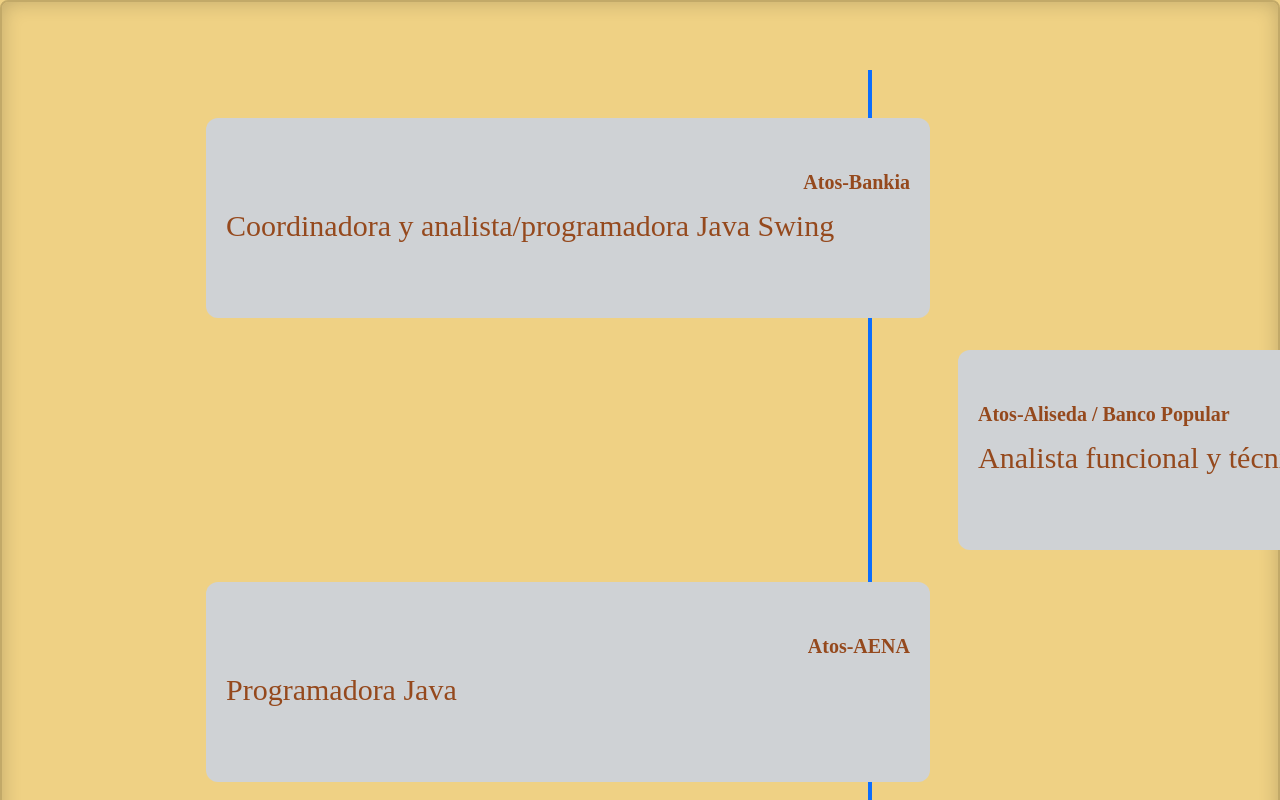
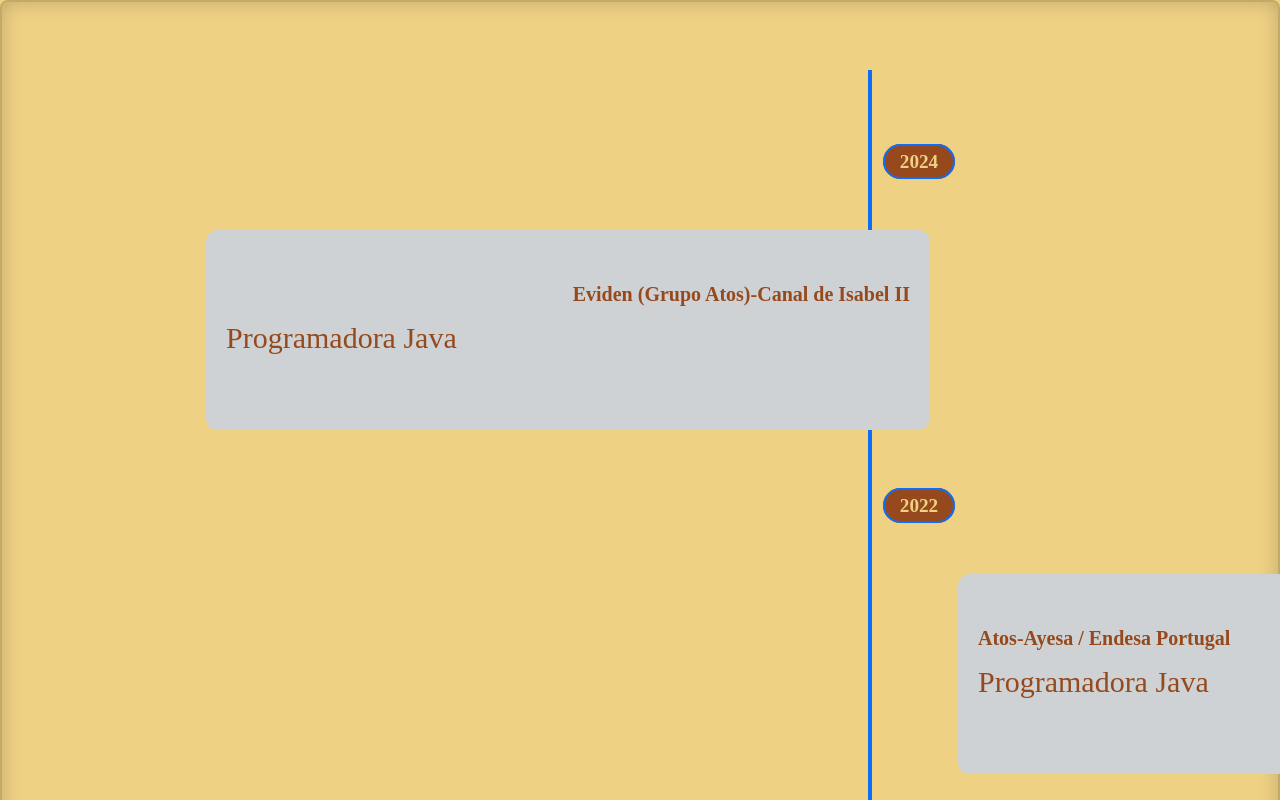
Before and after one commit to mcnudi/portafolio, an Angular app: page /experiencia in a window 1280 px wide. Shown: the top 800 px of the page. Built offline with nearby package versions, Linux system fonts and the light colour scheme.

Commit message:
subida diseño año del proyecto

```diff
--- a/src/app/pages/experiencia/experiencia.component.css
+++ b/src/app/pages/experiencia/experiencia.component.css
@@ -87,3 +87,20 @@
   min-height: 200px;
   word-wrap: break-word;
 }
+
+.timeline-year {
+  position: relative;
+  width: 162%;
+  text-align: center;
+  margin: 2rem 0;   /* espacio arriba y abajo */
+}
+
+.timeline-year span {
+  background: #95491d;       /* fondo blanco para que corte la línea */
+  padding: 5px 15px;
+  border: 2px solid #0d6efd;
+  border-radius: 20px;
+  font-weight: bold;
+  font-size: 1.2rem;
+  color: #efd184;;
+}
--- a/src/app/pages/experiencia/experiencia.component.html
+++ b/src/app/pages/experiencia/experiencia.component.html
@@ -81,6 +81,12 @@
     <div class="col-md-12">
       <div class="timeline">
         @for (exp of experiencias; track exp.empresa; let i = $index) {
+          @if (showYear(exp.fecha)) {
+          <div class="timeline-year">
+           <span> {{ exp.fecha | date:'yyyy' }}</span>
+            </div>
+          }
+
           @if(i % 2 === 0){
             <div class="timeline-item left" (click)="descripcion(exp)">
               <div class="timeline-content">
--- a/src/app/pages/experiencia/experiencia.component.ts
+++ b/src/app/pages/experiencia/experiencia.component.ts
@@ -75,7 +75,7 @@
 
 ngOnInit():void{
   this.experiencias.sort((a,b)=>
-    new Date(a.fecha).getTime() - new Date(b.fecha).getTime()
+    new Date(b.fecha).getTime() - new Date(a.fecha).getTime()
 );
 }
 
@@ -88,4 +88,14 @@
     });
   }
 
+  lastYear: string = '';
+
+showYear(fecha: string): boolean {
+  const year = new Date(fecha).getFullYear().toString();
+  if (this.lastYear !== year) {
+    this.lastYear = year;
+    return true;
+  }
+  return false;
 }
+}
```
